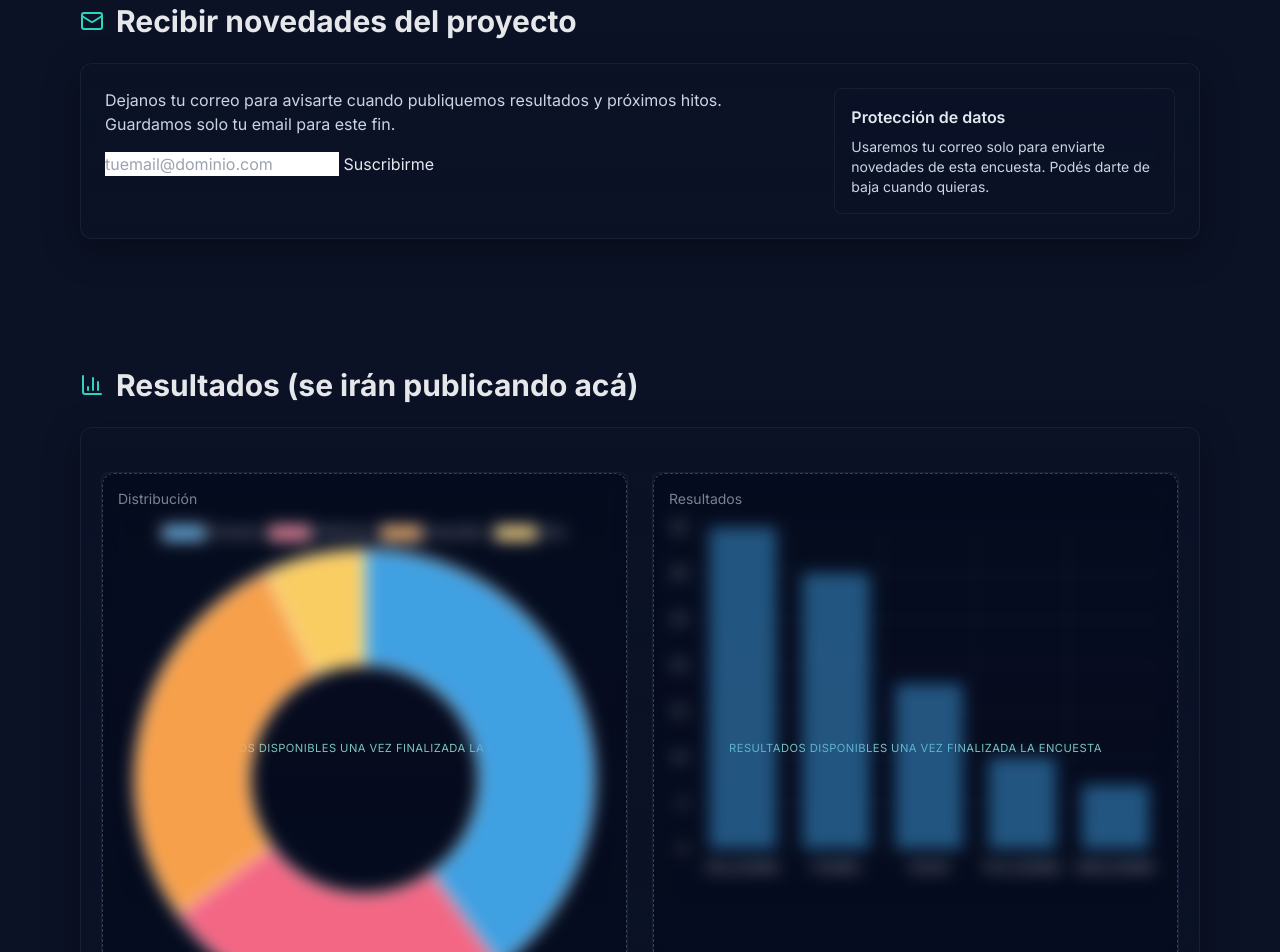
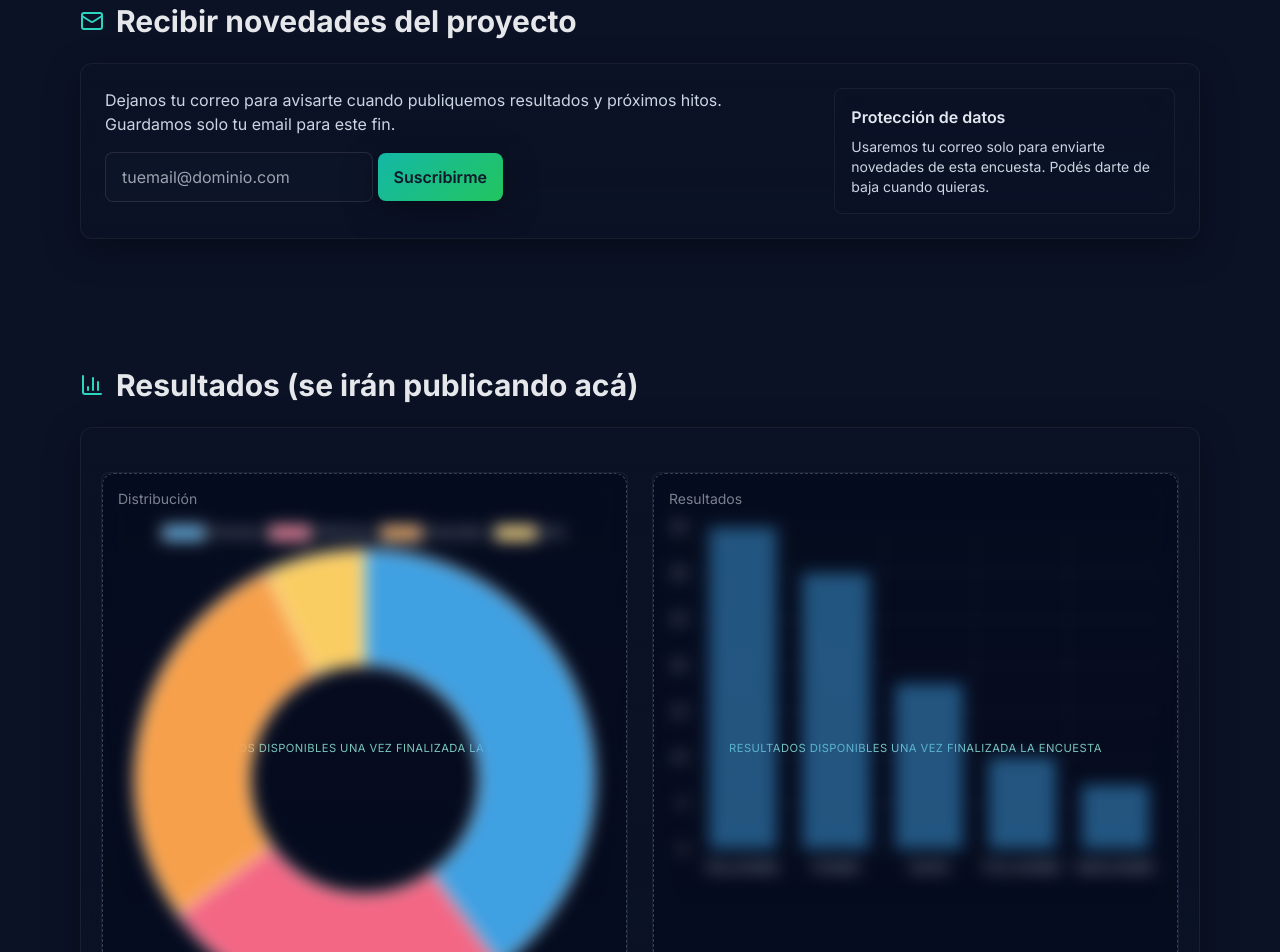
Before and after one commit to santiruss28/encuesta-uncuyo, a plain HTML site: page index.html in a window 1280 px wide. Shown: the part 1459-2411 px from the top of the page. Drawn offline with nearby package versions, Linux system fonts and the light colour scheme.

Commit message:
boton input mails

```diff
--- a/index.html
+++ b/index.html
@@ -130,8 +130,13 @@
           <p class="text-slate-300 mb-4">Dejanos tu correo para avisarte cuando publiquemos resultados y próximos hitos. Guardamos solo tu email para este fin.</p>
           <!-- ⚠️ Reemplazá action por tu endpoint (Formspree u otro) -->
           <form id="newsletterForm">
-            <input type="email" name="email" required placeholder="tuemail@dominio.com">
-            <button type="submit">Suscribirme</button>
+            <input type="email" name="email" required placeholder="tuemail@dominio.com"
+                   class="sm:col-span-2 px-4 py-3 rounded-lg bg-slate-900/60 border border-white/10 text-slate-200 focus:outline-none focus:border-teal-500"
+                   aria-label="Correo electrónico">
+            <button class="px-4 py-3 rounded-lg brand-grad text-slate-900 font-semibold shadow-soft" type="submit">
+              Suscribirme
+            </button>
+            <input type="hidden" name="_subject" value="Nueva suscripción – Encuesta UNCuyo">
           </form>
           <p id="newsletterMsg"></p>
           <script>
```
